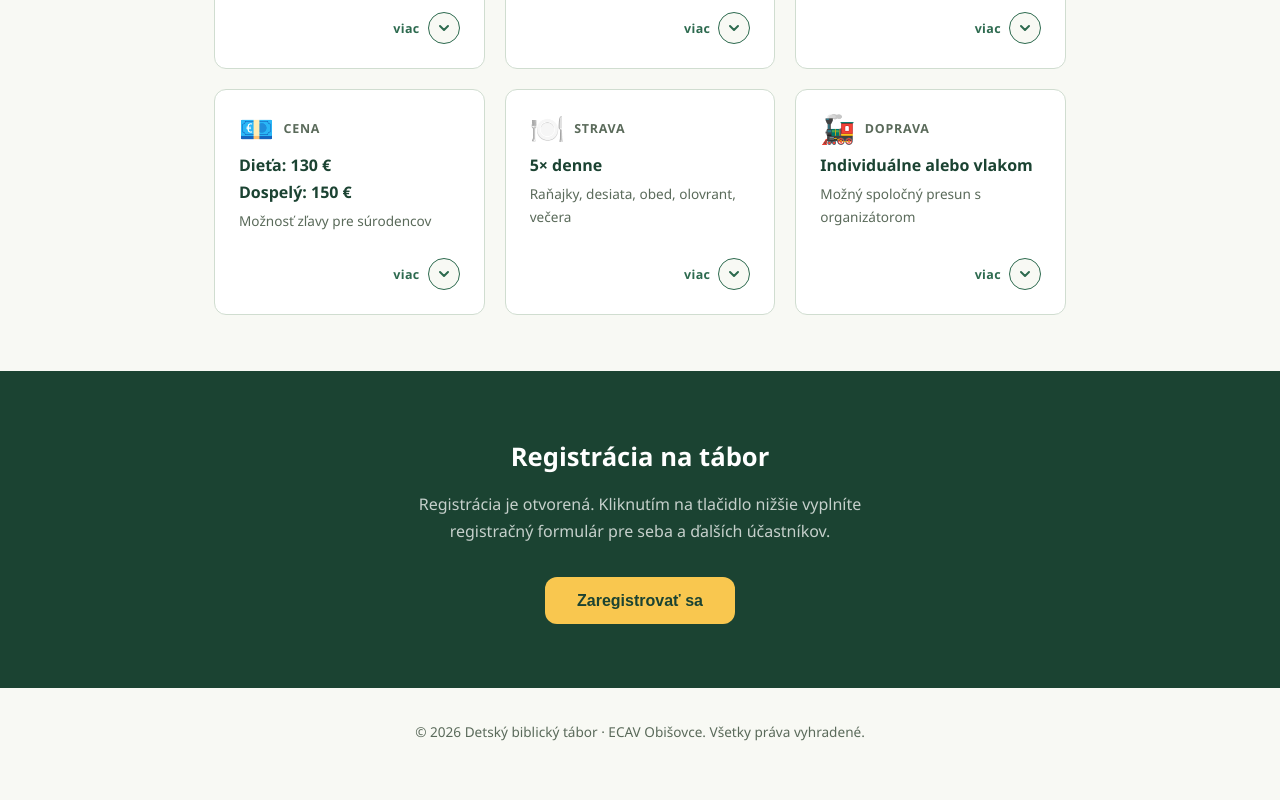
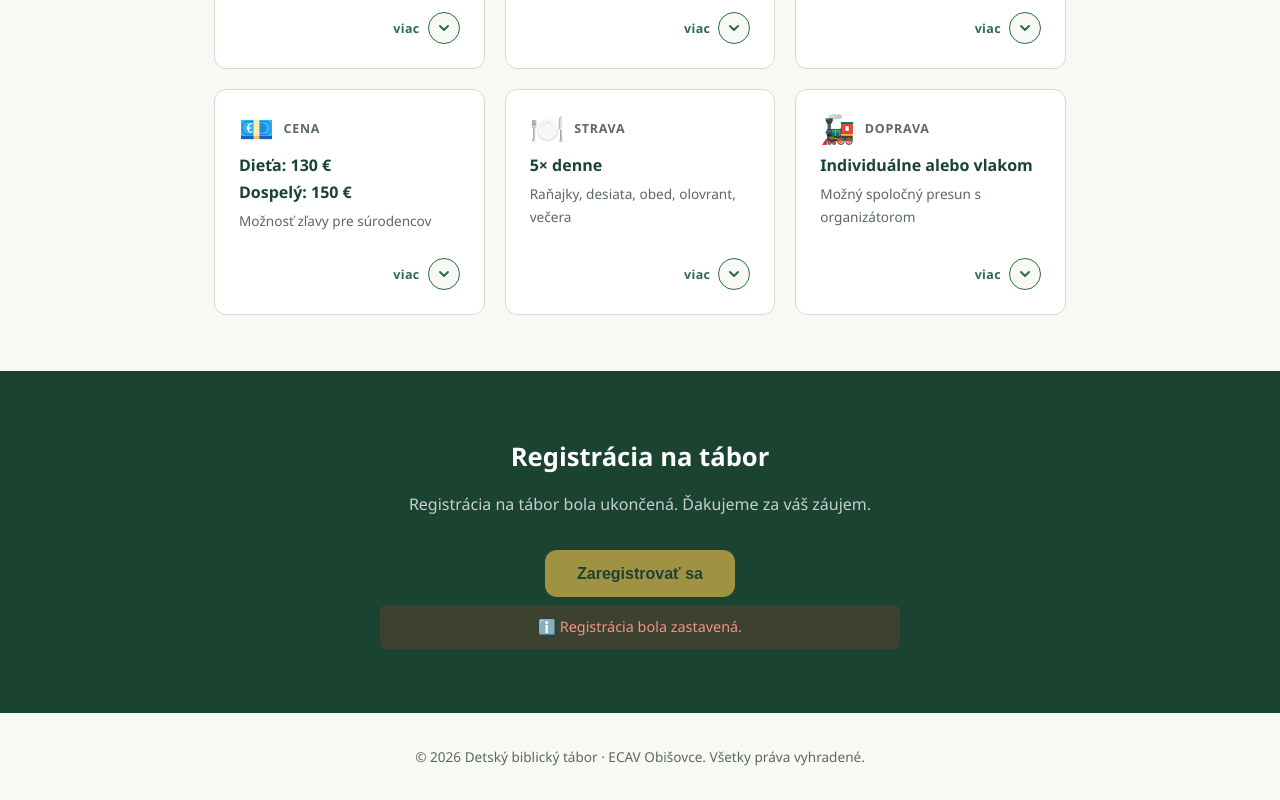
Before and after one commit to elanius/family_camp, a React (Vite) app in the folder frontend/: page / in a window 1280 px wide. Shown: the part 759-1559 px from the top of the page. Before the commit the page ends 1534 px from the top, so only its background shows below. Built offline with nearby package versions, Linux system fonts and the light colour scheme; no server answers.

Commit message:
Disable registration button

```diff
--- a/frontend/src/pages/RegistrationLandingPage.tsx
+++ b/frontend/src/pages/RegistrationLandingPage.tsx
@@ -1,10 +1,7 @@
-import { useNavigate } from "react-router-dom";
 import HeroSection from "../components/HeroSection";
 import CampInfo from "../components/CampInfo";
 
 export default function RegistrationLandingPage() {
-  const navigate = useNavigate();
-
   return (
     <main>
       <HeroSection />
@@ -13,15 +10,14 @@ export default function RegistrationLandingPage() {
         <div className="register__inner">
           <h2 className="register__heading">Registrácia na tábor</h2>
           <p className="register__description">
-            Registrácia je otvorená. Kliknutím na tlačidlo nižšie vyplníte
-            registračný formulár pre seba a ďalších účastníkov.
+            Registrácia na tábor bola ukončená. Ďakujeme za váš záujem.
           </p>
-          <button
-            className="register__button"
-            onClick={() => navigate("/form")}
-          >
+          <button className="register__button" disabled>
             Zaregistrovať sa
           </button>
+          <p className="register__message register__message--error">
+            ℹ️ Registrácia bola zastavená.
+          </p>
         </div>
       </section>
     </main>
```
Also changed, not shown: 1 other file (tests, documents, lock files or other folders).
